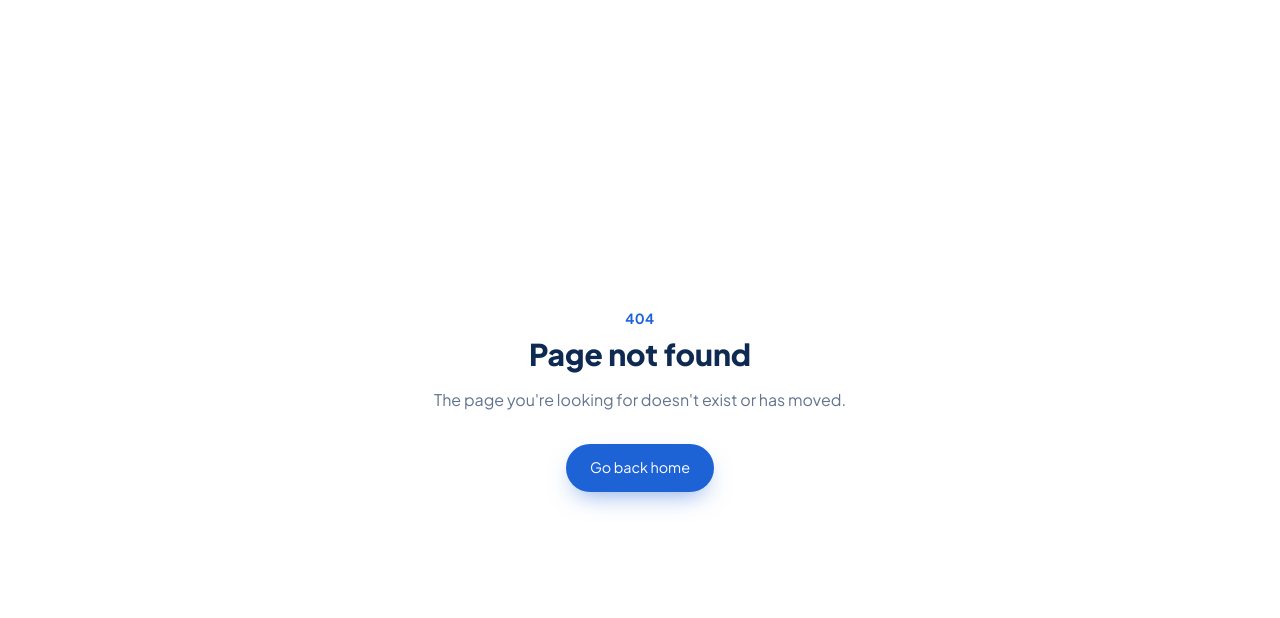
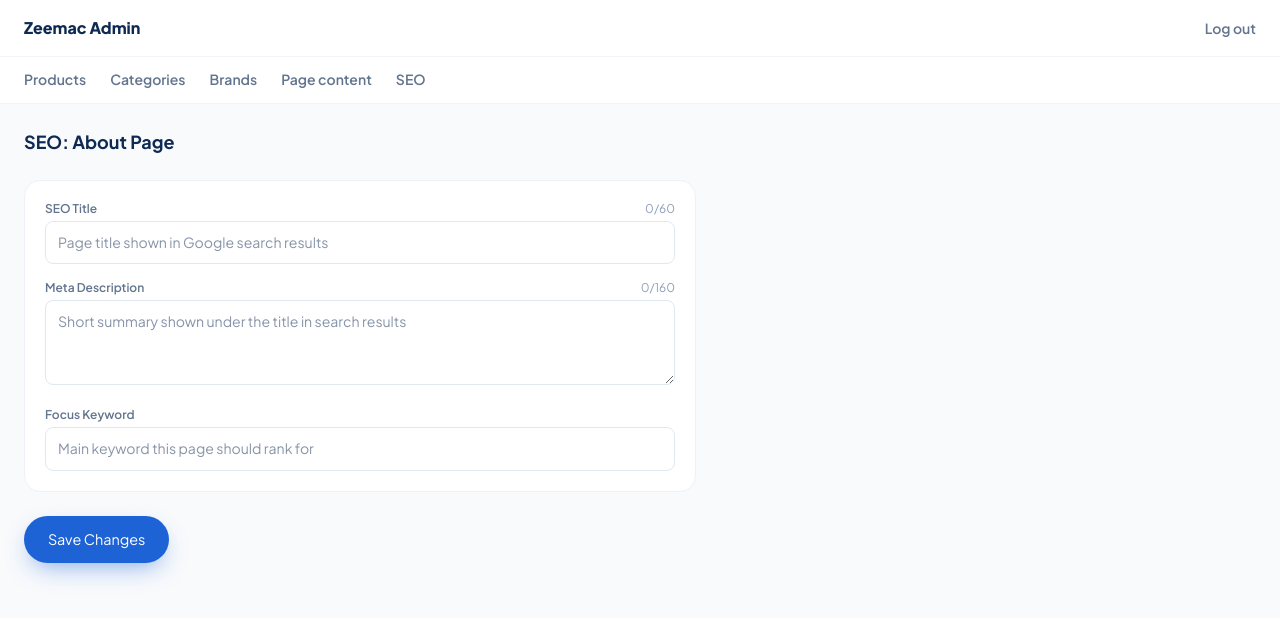
Before and after one commit to Rillwan/zeemac-nextjs, a Next.js app: page /admin/seo/about/edit in a window 1280 px wide. Before the commit this address had no page. Shown: the top 618 px of the page. Built offline with nearby package versions, Linux system fonts and the light colour scheme; no server answers; the database is empty.

Commit message:
Updated Edit Content

```diff
--- a/app/(site)/page.jsx
+++ b/app/(site)/page.jsx
@@ -8,6 +8,15 @@ import WhyChoose from '@/components/site/WhyChoose';
 import ProductFinder from '@/components/site/ProductFinder';
 import CTA from '@/components/site/CTA';
 import { prisma } from '@/lib/prisma';
+
+export async function generateMetadata() {
+  const hero = await prisma.siteContent.findUnique({ where: { section: 'hero' } });
+  return {
+    title: hero?.seoTitle || 'Zeemac Filters | Complete Filtration Solutions',
+    description: hero?.metaDescription || 'Zeemac Filters supplies a comprehensive range of filtration products for marine engines, industrial machinery, hydraulic systems, compressors and power plants.',
+    keywords: hero?.focusKeyword ? [hero.focusKeyword] : undefined
+  };
+}
 
 export default async function HomePage() {
   const [heroContent, ctaContent] = await Promise.all([
--- a/app/admin/(dashboard)/layout.jsx
+++ b/app/admin/(dashboard)/layout.jsx
@@ -6,7 +6,8 @@ const TABS = [
   { href: '/admin', label: 'Products' },
   { href: '/admin/categories', label: 'Categories' },
   { href: '/admin/brands', label: 'Brands' },
-  { href: '/admin/content', label: 'Page content' }
+  { href: '/admin/content', label: 'Page content' },
+  { href: '/admin/seo', label: 'SEO' }
 ];
 
 export default async function DashboardLayout({ children }) {
--- /dev/null
+++ b/app/admin/(dashboard)/seo/[section]/edit/page.jsx
@@ -0,0 +1,21 @@
+import { notFound } from 'next/navigation';
+import { prisma } from '@/lib/prisma';
+import SeoForm from '@/components/admin/SeoForm';
+
+const VALID_SECTIONS = { hero: 'Homepage', about: 'About Page' };
+
+export const dynamic = 'force-dynamic';
+
+export default async function EditSeoPage({ params }) {
+  const { section } = await params;
+  if (!VALID_SECTIONS[section]) notFound();
+
+  const content = await prisma.siteContent.findUnique({ where: { section } });
+
+  return (
+    <div>
+      <h2 className="text-lg font-bold text-brand-navy mb-6">SEO: {VALID_SECTIONS[section]}</h2>
+      <SeoForm section={section} initialContent={content} />
+    </div>
+  );
+}
--- /dev/null
+++ b/app/admin/(dashboard)/seo/page.jsx
@@ -0,0 +1,25 @@
+import Link from 'next/link';
+import { Pencil } from 'lucide-react';
+
+const PAGES = [
+  { key: 'hero', label: 'Homepage' },
+  { key: 'about', label: 'About Page' }
+];
+
+export const metadata = { title: 'SEO' };
+
+export default function AdminSeoPage() {
+  return (
+    <div className="max-w-xl">
+      <h2 className="text-lg font-bold text-brand-navy mb-6">SEO</h2>
+      <div className="space-y-3">
+        {PAGES.map((p) => (
+          <Link key={p.key} href={`/admin/seo/${p.key}/edit`} className="card flex items-center justify-between hover:border-brand transition-colors">
+            <span className="font-medium text-brand-navy">{p.label}</span>
+            <Pencil className="w-4 h-4 text-slate-400" />
+          </Link>
+        ))}
+      </div>
+    </div>
+  );
+}
--- a/app/api/site-content/[section]/route.js
+++ b/app/api/site-content/[section]/route.js
@@ -1,5 +1,10 @@
 import { NextResponse } from 'next/server';
 import { prisma } from '@/lib/prisma';
+
+const ALLOWED_FIELDS = [
+  'eyebrow', 'heading', 'headingLine2', 'body1', 'body2', 'body3',
+  'image', 'imageAlt', 'tagline', 'seoTitle', 'metaDescription', 'focusKeyword'
+];
 
 export async function GET(request, { params }) {
   const { section } = await params;
@@ -17,31 +22,20 @@ export async function PUT(request, { params }) {
     return NextResponse.json({ error: 'Invalid request body' }, { status: 400 });
   }
 
+  // Only touch fields that were actually sent in this request — so the
+  // SEO form (which only sends seoTitle/metaDescription/focusKeyword)
+  // never wipes out the Content form's fields, and vice versa.
+  const data = {};
+  for (const field of ALLOWED_FIELDS) {
+    if (Object.prototype.hasOwnProperty.call(body, field)) {
+      data[field] = body[field] || null;
+    }
+  }
+
   const content = await prisma.siteContent.upsert({
     where: { section },
-    update: {
-      eyebrow: body.eyebrow || null,
-      heading: body.heading || null,
-      headingLine2: body.headingLine2 || null,
-      body1: body.body1 || null,
-      body2: body.body2 || null,
-      body3: body.body3 || null,
-      image: body.image || null,
-      imageAlt: body.imageAlt || null,
-      tagline: body.tagline || null
-    },
-    create: {
-      section,
-      eyebrow: body.eyebrow || null,
-      heading: body.heading || null,
-      headingLine2: body.headingLine2 || null,
-      body1: body.body1 || null,
-      body2: body.body2 || null,
-      body3: body.body3 || null,
-      image: body.image || null,
-      imageAlt: body.imageAlt || null,
-      tagline: body.tagline || null
-    }
+    update: data,
+    create: { section, ...data }
   });
 
   return NextResponse.json({ content });
--- /dev/null
+++ b/components/admin/SeoForm.jsx
@@ -0,0 +1,105 @@
+'use client';
+
+import { useState } from 'react';
+import { useRouter } from 'next/navigation';
+
+const TITLE_LIMIT = 60;
+const DESC_LIMIT = 160;
+
+export default function SeoForm({ section, initialContent }) {
+  const router = useRouter();
+  const [form, setForm] = useState({
+    seoTitle: initialContent?.seoTitle || '',
+    metaDescription: initialContent?.metaDescription || '',
+    focusKeyword: initialContent?.focusKeyword || ''
+  });
+  const [saving, setSaving] = useState(false);
+  const [error, setError] = useState('');
+
+  function update(field) {
+    return (e) => setForm((f) => ({ ...f, [field]: e.target.value }));
+  }
+
+  async function handleSubmit(e) {
+    e.preventDefault();
+    setError('');
+    setSaving(true);
+    try {
+      const res = await fetch(`/api/site-content/${section}`, {
+        method: 'PUT',
+        headers: { 'Content-Type': 'application/json' },
+        body: JSON.stringify(form)
+      });
+      const data = await res.json();
+      if (!res.ok) throw new Error(data.error || 'Save failed');
+      router.push('/admin/seo');
+      router.refresh();
+    } catch (err) {
+      setError(err.message || 'Save failed');
+    } finally {
+      setSaving(false);
+    }
+  }
+
+  const titleLen = form.seoTitle.length;
+  const descLen = form.metaDescription.length;
+
+  return (
+    <form onSubmit={handleSubmit} className="space-y-6 max-w-2xl">
+      {error && <p className="text-red-500 text-sm">{error}</p>}
+
+      <div className="card space-y-4">
+        <div>
+          <div className="flex items-center justify-between mb-1">
+            <label className="text-xs font-semibold text-slate-500">SEO Title</label>
+            <span className={`text-xs ${titleLen > TITLE_LIMIT ? 'text-red-500 font-semibold' : 'text-slate-400'}`}>
+              {titleLen}/{TITLE_LIMIT}
+            </span>
+          </div>
+          <input
+            className={`finder-input-light ${titleLen > TITLE_LIMIT ? 'border-red-400' : ''}`}
+            value={form.seoTitle}
+            onChange={update('seoTitle')}
+            placeholder="Page title shown in Google search results"
+          />
+          {titleLen > TITLE_LIMIT && (
+            <p className="text-xs text-red-500 mt-1">Too long — may be truncated in search results.</p>
+          )}
+        </div>
+
+        <div>
+          <div className="flex items-center justify-between mb-1">
+            <label className="text-xs font-semibold text-slate-500">Meta Description</label>
+            <span className={`text-xs ${descLen > DESC_LIMIT ? 'text-red-500 font-semibold' : 'text-slate-400'}`}>
+              {descLen}/{DESC_LIMIT}
+            </span>
+          </div>
+          <textarea
+            rows={3}
+            className={`finder-input-light ${descLen > DESC_LIMIT ? 'border-red-400' : ''}`}
+            value={form.metaDescription}
+            onChange={update('metaDescription')}
+            placeholder="Short summary shown under the title in search results"
+          />
+          {descLen > DESC_LIMIT && (
+            <p className="text-xs text-red-500 mt-1">Too long — may be truncated in search results.</p>
+          )}
+        </div>
+
+        <div>
+          <label className="text-xs font-semibold text-slate-500 block mb-1">Focus Keyword</label>
+          <input
+            className="finder-input-light"
+            value={form.focusKeyword}
+            onChange={update('focusKeyword')}
+            placeholder="Main keyword this page should rank for"
+          />
+        </div>
+      </div>
+
+      <button type="submit" disabled={saving} className="btn-primary disabled:opacity-60">
+        {saving ? 'Saving…' : 'Save Changes'}
+      </button>
+    </form>
+  );
+}
--- a/components/admin/SiteContentForm.jsx
+++ b/components/admin/SiteContentForm.jsx
@@ -59,15 +59,15 @@ export default function SiteContentForm({ section, initialContent }) {
         </div> */}
         <div>
           <label className="text-xs font-semibold text-slate-500 block mb-1">Heading</label>
-          <input className="finder-input-light" value={form.heading} onChange={update('heading')} />
+          <input className="finder-input-light" value={form.heading} onChange={update('heading')} placeholder='Complete Heavy' />
         </div>
         <div>
           <label className="text-xs font-semibold text-slate-500 block mb-1">Heading — Line 2 (Hero only)</label>
-          <input className="finder-input-light" value={form.headingLine2} onChange={update('headingLine2')} />
+          <input className="finder-input-light" value={form.headingLine2} onChange={update('headingLine2')} placeholder='Filtration Solutions' />
         </div>
         <div>
           <label className="text-xs font-semibold text-slate-500 block mb-1">Paragraph 1</label>
-          <textarea rows={3} className="finder-input-light" value={form.body1} onChange={update('body1')} />
+          <textarea rows={3} className="finder-input-light" value={form.body1} onChange={update('body1')} placeholder='Zeemac supplies a comprehensive range of filtration products for marine engines, industrial machinery, hydraulic systems, compressors, power plants and other demanding applications.' />
         </div>
         <div>
           <label className="text-xs font-semibold text-slate-500 block mb-1">Paragraph 2 (About only)</label>
--- a/components/site/About.jsx
+++ b/components/site/About.jsx
@@ -25,7 +25,7 @@ export default async function About() {
 
         <div>
           <Reveal as="p" className="eyebrow">About Us</Reveal>
-          <Reveal as="h2" className="section-title mt-3" delay={0.05}> {content?.heading || 'Your Trusted Partner for Filtration &amp; Marine Solutions'} </Reveal>
+          <Reveal as="h2" className="section-title mt-3" delay={0.05}> {content?.heading || 'Your Trusted Partner for Filtration & Marine Solutions'} </Reveal>
           <Reveal as="p" className="mt-4 text-slate-500 max-w-md" delay={0.1}>
             {content?.body1 || 'At Zeemac Filters, we provide reliable filtration and marine industrial products designed to support the performance, efficiency and longevity of critical equipment.'}
           </Reveal>
--- a/components/site/CTA.jsx
+++ b/components/site/CTA.jsx
@@ -1,23 +1,26 @@
 import Image from 'next/image';
 import Reveal from '@/components/site/Reveal';
 import { ArrowRight } from 'lucide-react';
+import { prisma } from '@/lib/prisma';
 
-export default function CTA() {
+export default async function CTA() {
+   const content = await prisma.siteContent.findUnique({ where: { section: 'cta' } });
+
   return (
     <section id="contact" className="section-pad pt-0">
       <div className="max-w-7xl mx-auto px-6 lg:px-10">
         <Reveal as="div" className="cta-banner">
           <Image
-            src="https://placehold.co/900x420/123d8a/ffffff?text=Zeemac+Group"
-            alt="Zeemac Filters filtration solutions"
+            src={content?.image || '/images/about.jpeg'}
+            alt={content?.imageAlt || 'Zeemac filtration solutions'}
             fill
             sizes="(max-width: 1280px) 100vw, 1280px"
             className="cta-bg-img"
           />
           <div className="cta-content">
-            <h2 className="cta-title">Need the Right Filtration Solution?</h2>
+            <h2 className="cta-title">{content?.heading || 'Need the Right Filtration Solution?'}</h2>
             <p className="cta-text">
-              Whether you need a single replacement filter or filtration products for ongoing industrial requirements, our team is ready to assist. Tell us what you need — we&apos;ll help you find the right solution.
+              {content?.body1 || 'Whether you need a single replacement filter or filtration products for ongoing industrial requirements, our team is ready to assist. Tell us what you need — we will help you find the right solution.'}
             </p>
             <div className="cta-actions">
               <a href="#contact" className="btn-primary">Request a Quote <ArrowRight className="w-4 h-4" /></a>
--- a/components/site/Hero.jsx
+++ b/components/site/Hero.jsx
@@ -74,7 +74,7 @@ export default function Hero({ data }) {
         <div className="realative z-1">
           {/* <p className="eyebrow">Reliable Filters for Marine, Industrial &amp; Heavy-Duty Applications</p> */}
           <h1 className="hero-title mt-4 text-4xl text-center md:text-start lg:text-6xl xl:text-7xl font-medium md:text-nowrap ">
-            <SplitHeadline text={data?.heading || 'Marine & Industrial'} className="text-brand-navy" />
+            <SplitHeadline text={data?.heading || 'Complete Heavy'} className="text-brand-navy" />
             <SplitHeadline text={data?.headingLine2 || 'Filtration Solutions'} className="text-brand" />
           </h1>
           <p className="mt-6 mx-auto md:ml-0 text-slate-600 text-center md:text-start text-[14px] max-w-md" data-hero-text>
--- a/components/site/Preloader.jsx
+++ b/components/site/Preloader.jsx
@@ -1,6 +1,7 @@
 'use client';
 
 import { useEffect, useRef } from 'react';
+import { usePathname } from 'next/navigation';
 import gsap from 'gsap';
 
 export default function Preloader() {
@@ -8,7 +9,10 @@ export default function Preloader() {
   const markRef = useRef(null);
   const textRef = useRef(null);
   const progressRef = useRef(null);
+  const pathname = usePathname();
+  const isFirstRun = useRef(true);
 
+  // ആദ്യത്തെ page load — പൂർണ്ണമായ draw animation
   useEffect(() => {
     const preloader = preloaderRef.current;
     const mark = markRef.current;
@@ -31,8 +35,29 @@ export default function Preloader() {
         }
       }, '+=0.15');
 
-    return () => tl.kill();
+    return () => tl.revert();
   }, []);
+
+  // ഇനി മുതൽ ഉള്ള navigations (pathname മാറുമ്പോൾ) — ചെറിയ transition flash
+  useEffect(() => {
+    if (isFirstRun.current) {
+      isFirstRun.current = false; // ആദ്യത്തെ load-ൽ ഇത് skip ചെയ്യുക, മുകളിലെ effect മതി
+      return;
+    }
+
+    const preloader = preloaderRef.current;
+    if (!preloader) return;
+
+    preloader.style.display = 'flex';
+    gsap.set(preloader, { yPercent: 0 });
+    gsap.to(preloader, {
+      yPercent: -100,
+      duration: 0.6,
+      ease: 'power3.inOut',
+      delay: 0.35,
+      onComplete: () => { preloader.style.display = 'none'; }
+    });
+  }, [pathname]);
 
   return (
     <div id="preloader" ref={preloaderRef} aria-hidden="true">
```
Also changed, not shown: 1 other file (tests, documents, lock files or other folders).
